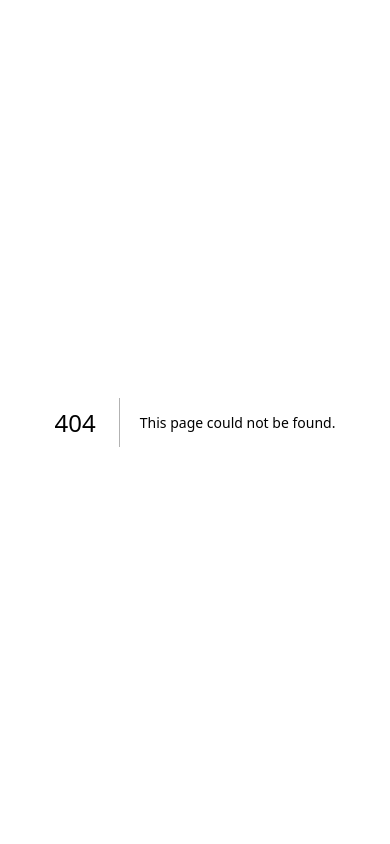
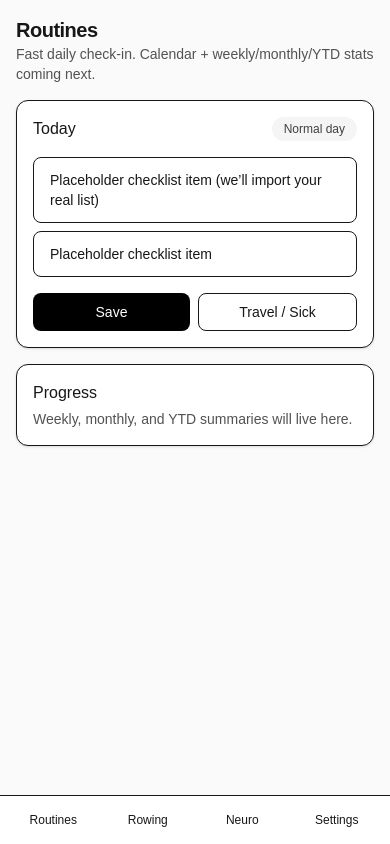
Before and after one commit to DMALUVM/Trackers, a Next.js app: page /app/routines in a window 390 px wide. Before the commit this address had no page. Built offline with nearby package versions, Linux system fonts and the light colour scheme.

Commit message:
Add mobile app shell routes (routines/rowing/neuro/settings)

```diff
--- a/package.json
+++ b/package.json
@@ -9,10 +9,12 @@
     "lint": "eslint"
   },
   "dependencies": {
+    "@supabase/ssr": "^0.8.0",
     "@supabase/supabase-js": "^2.93.3",
     "next": "16.1.6",
     "react": "19.2.3",
-    "react-dom": "19.2.3"
+    "react-dom": "19.2.3",
+    "zod": "^4.3.6"
   },
   "devDependencies": {
     "@tailwindcss/postcss": "^4",
--- /dev/null
+++ b/src/app/app/layout.tsx
@@ -0,0 +1,25 @@
+import type { ReactNode } from "react";
+
+export default function AppLayout({ children }: { children: ReactNode }) {
+  return (
+    <div className="mx-auto flex min-h-dvh w-full max-w-md flex-col bg-neutral-50">
+      <div className="flex-1 p-4">{children}</div>
+      <nav className="sticky bottom-0 border-t bg-white">
+        <div className="mx-auto grid max-w-md grid-cols-4 gap-1 p-2 text-xs">
+          <a className="rounded-lg px-3 py-2 text-center hover:bg-neutral-100" href="/app/routines">
+            Routines
+          </a>
+          <a className="rounded-lg px-3 py-2 text-center hover:bg-neutral-100" href="/app/rowing">
+            Rowing
+          </a>
+          <a className="rounded-lg px-3 py-2 text-center hover:bg-neutral-100" href="/app/neuro">
+            Neuro
+          </a>
+          <a className="rounded-lg px-3 py-2 text-center hover:bg-neutral-100" href="/app/settings">
+            Settings
+          </a>
+        </div>
+      </nav>
+    </div>
+  );
+}
--- /dev/null
+++ b/src/app/app/neuro/page.tsx
@@ -0,0 +1,35 @@
+export default function NeuroPage() {
+  return (
+    <div className="space-y-4">
+      <header>
+        <h1 className="text-xl font-semibold tracking-tight">Neurofeedback</h1>
+        <p className="text-sm text-neutral-600">
+          Track session completion and a quick note on how you felt.
+        </p>
+      </header>
+
+      <section className="rounded-xl border bg-white p-4 shadow-sm">
+        <h2 className="text-base font-medium">Today</h2>
+
+        <div className="mt-4 grid gap-3">
+          <label className="text-sm font-medium">Session</label>
+          <select className="w-full rounded-lg border px-3 py-2 text-sm">
+            <option>Not done</option>
+            <option>Done</option>
+          </select>
+
+          <label className="text-sm font-medium">Notes (optional)</label>
+          <textarea
+            className="w-full rounded-lg border px-3 py-2 text-sm"
+            rows={5}
+            placeholder="Sleep, mood, focus, anything notable..."
+          />
+
+          <button className="mt-2 rounded-lg bg-black px-4 py-2 text-sm font-medium text-white">
+            Save
+          </button>
+        </div>
+      </section>
+    </div>
+  );
+}
--- /dev/null
+++ b/src/app/app/routines/page.tsx
@@ -0,0 +1,46 @@
+export default function RoutinesPage() {
+  return (
+    <div className="space-y-4">
+      <header>
+        <h1 className="text-xl font-semibold tracking-tight">Routines</h1>
+        <p className="text-sm text-neutral-600">
+          Fast daily check-in. Calendar + weekly/monthly/YTD stats coming next.
+        </p>
+      </header>
+
+      <section className="rounded-xl border bg-white p-4 shadow-sm">
+        <div className="flex items-center justify-between">
+          <h2 className="text-base font-medium">Today</h2>
+          <span className="rounded-full bg-neutral-100 px-3 py-1 text-xs text-neutral-700">
+            Normal day
+          </span>
+        </div>
+
+        <div className="mt-4 space-y-2">
+          <button className="w-full rounded-lg border px-4 py-3 text-left text-sm hover:bg-neutral-50">
+            Placeholder checklist item (we’ll import your real list)
+          </button>
+          <button className="w-full rounded-lg border px-4 py-3 text-left text-sm hover:bg-neutral-50">
+            Placeholder checklist item
+          </button>
+        </div>
+
+        <div className="mt-4 flex gap-2">
+          <button className="flex-1 rounded-lg bg-black px-4 py-2 text-sm font-medium text-white">
+            Save
+          </button>
+          <button className="flex-1 rounded-lg border px-4 py-2 text-sm font-medium">
+            Travel / Sick
+          </button>
+        </div>
+      </section>
+
+      <section className="rounded-xl border bg-white p-4 shadow-sm">
+        <h2 className="text-base font-medium">Progress</h2>
+        <p className="mt-1 text-sm text-neutral-600">
+          Weekly, monthly, and YTD summaries will live here.
+        </p>
+      </section>
+    </div>
+  );
+}
--- /dev/null
+++ b/src/app/app/rowing/page.tsx
@@ -0,0 +1,39 @@
+export default function RowingPage() {
+  return (
+    <div className="space-y-4">
+      <header>
+        <h1 className="text-xl font-semibold tracking-tight">Rowing</h1>
+        <p className="text-sm text-neutral-600">Goal: 20 minutes, 5x/week.</p>
+      </header>
+
+      <section className="rounded-xl border bg-white p-4 shadow-sm">
+        <h2 className="text-base font-medium">Log a session</h2>
+        <p className="mt-1 text-sm text-neutral-600">
+          We’ll optimize this for 10-second entry.
+        </p>
+
+        <div className="mt-4 grid gap-3">
+          <label className="text-sm font-medium">Time (minutes)</label>
+          <input
+            className="w-full rounded-lg border px-3 py-2 text-sm"
+            type="number"
+            min={0}
+            step={0.1}
+            placeholder="20"
+          />
+
+          <button className="mt-2 rounded-lg bg-black px-4 py-2 text-sm font-medium text-white">
+            Save session
+          </button>
+        </div>
+      </section>
+
+      <section className="rounded-xl border bg-white p-4 shadow-sm">
+        <h2 className="text-base font-medium">Progress</h2>
+        <p className="mt-1 text-sm text-neutral-600">
+          Weekly streaks and goal tracking coming next.
+        </p>
+      </section>
+    </div>
+  );
+}
--- /dev/null
+++ b/src/app/app/settings/page.tsx
@@ -0,0 +1,23 @@
+"use client";
+
+import { supabase } from "@/lib/supabaseClient";
+
+export default function SettingsPage() {
+  return (
+    <div className="space-y-4">
+      <header>
+        <h1 className="text-xl font-semibold tracking-tight">Settings</h1>
+        <p className="text-sm text-neutral-600">Account and app preferences.</p>
+      </header>
+
+      <section className="rounded-xl border bg-white p-4 shadow-sm">
+        <button
+          className="w-full rounded-lg bg-black px-4 py-2 text-sm font-medium text-white"
+          onClick={() => supabase.auth.signOut()}
+        >
+          Sign out
+        </button>
+      </section>
+    </div>
+  );
+}
--- a/src/app/page.tsx
+++ b/src/app/page.tsx
@@ -46,11 +46,11 @@ export default function Home() {
   };
 
   return (
-    <main className="mx-auto flex min-h-dvh w-full max-w-md flex-col gap-6 p-6">
+    <main className="mx-auto flex min-h-dvh w-full max-w-md flex-col gap-6 bg-neutral-50 p-6">
       <header className="flex flex-col gap-2">
         <h1 className="text-2xl font-semibold tracking-tight">Daily Routines</h1>
         <p className="text-sm text-neutral-600">
-          Mobile-first tracker. Auth is powered by Supabase.
+          Fast, mobile-first daily trackers.
         </p>
       </header>
 
@@ -60,29 +60,25 @@ export default function Home() {
             Signed in as <span className="font-medium">{signedInEmail}</span>
           </p>
           <div className="mt-4 flex gap-3">
+            <a
+              className="flex-1 rounded-lg bg-black px-4 py-2 text-center text-sm font-medium text-white"
+              href="/app/routines"
+            >
+              Open app
+            </a>
             <button
-              className="rounded-lg bg-black px-4 py-2 text-sm font-medium text-white"
+              className="rounded-lg border px-4 py-2 text-sm font-medium"
               onClick={signOut}
             >
               Sign out
             </button>
-          </div>
-
-          <div className="mt-6 space-y-2 text-sm text-neutral-700">
-            <p className="font-medium">Next up (we’ll build this out):</p>
-            <ul className="list-disc pl-5">
-              <li>Routine module</li>
-              <li>Rowing module</li>
-              <li>Neurofeedback module</li>
-              <li>Passkeys (Face ID) after basic auth is solid</li>
-            </ul>
           </div>
         </section>
       ) : (
         <section className="rounded-xl border bg-white p-4 shadow-sm">
           <h2 className="text-base font-medium">Sign in</h2>
           <p className="mt-1 text-sm text-neutral-600">
-            For now, use an email magic link. We can add passkeys after.
+            Use an email magic link (passkeys/Face ID next).
           </p>
 
           <label className="mt-4 block text-sm font-medium">Email</label>
@@ -109,8 +105,7 @@ export default function Home() {
       )}
 
       <footer className="text-xs text-neutral-500">
-        Setup required: add NEXT_PUBLIC_SUPABASE_URL and NEXT_PUBLIC_SUPABASE_ANON_KEY
-        in Vercel env vars.
+        Tip: add this to your Home Screen for an app-like experience.
       </footer>
     </main>
   );
```
Also changed, not shown: 1 other file (tests, documents, lock files or other folders).
